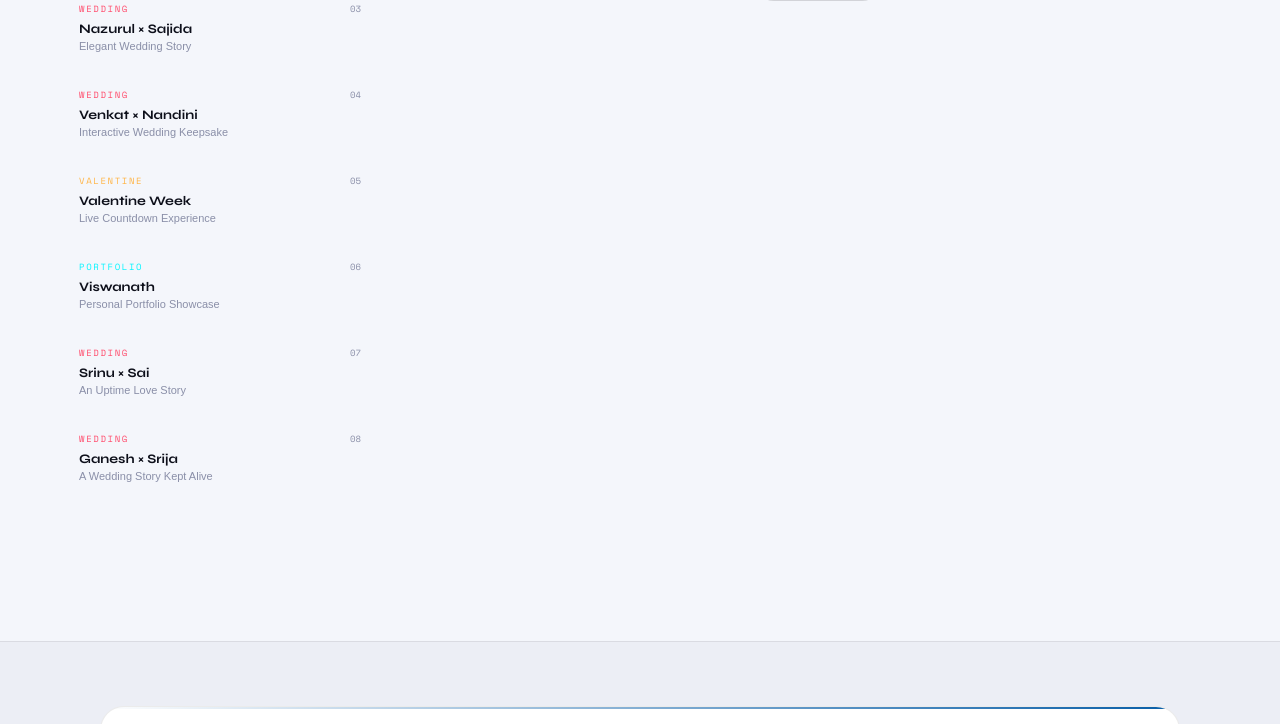
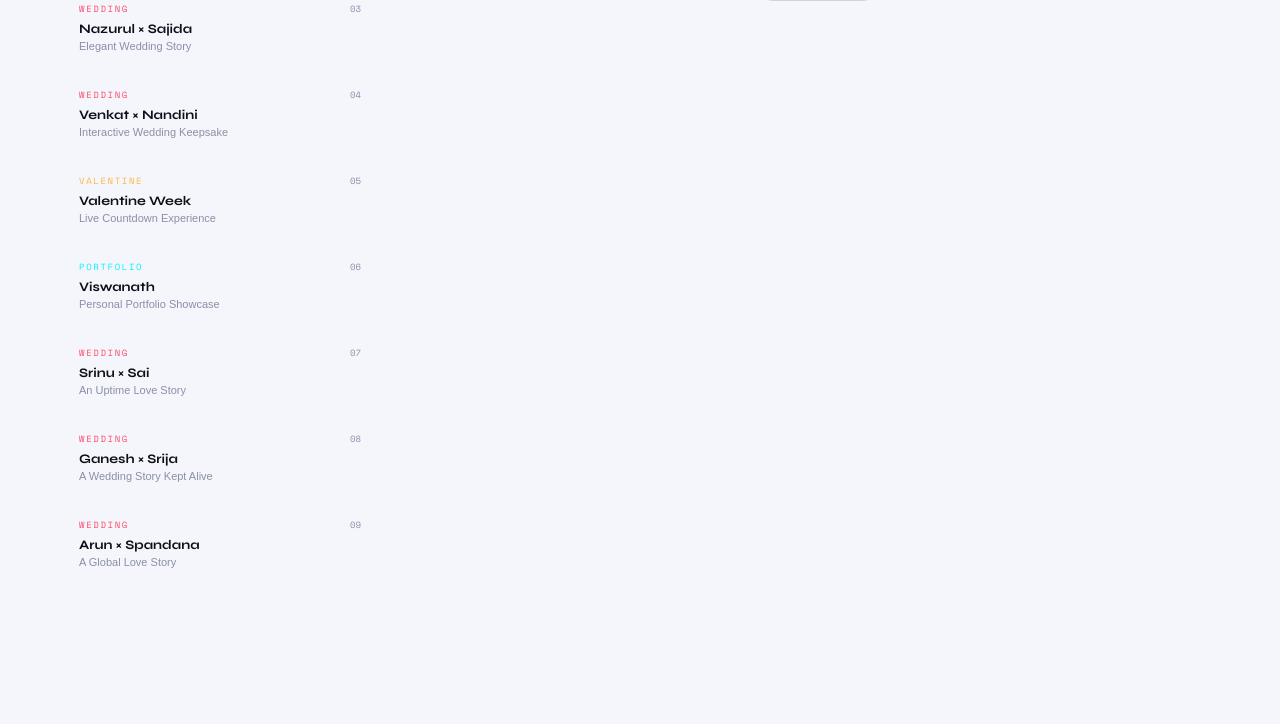
Before and after one commit to viswabnath/onemark-stories, a Next.js app: page /works in a window 1280 px wide. Shown: the part 1137-1861 px from the top of the page. Built offline with nearby package versions, Linux system fonts and the light colour scheme.

Commit message:
feat: add new 'Arun × Spandana' wedding project entry to data.

```diff
--- a/data/projects.js
+++ b/data/projects.js
@@ -176,4 +176,22 @@ features: [
       "Smooth GSAP scroll animations and interactive lightbox photo galleries"
     ],
   },
+  {
+    id: 8,
+    num: "09",
+    title: "Arun × Spandana",
+    tag: "Wedding",
+    desc: "A Global Love Story",
+    color: "#FF4D6D",
+    url: "https://arun-spandana.netlify.app",
+    about:
+      "From the peaks of Ladakh to the streets of London — an immersive digital experience capturing the cross-continental love story of Arun & Spandana.",
+    importance:
+      "A modern, interactive narrative that allows guests to journey through their story before arriving at the celebration, ensuring the magic begins long before the wedding day.",
+    features: [
+      "Cinematic cross-continental storytelling",
+      "Beautiful timeline and journey mapping",
+      "Seamless mobile and desktop experience",
+    ],
+  },
 ];
```
Lines whose indentation alone changed are shown as unchanged.
